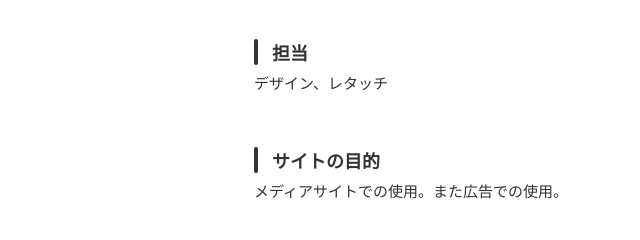
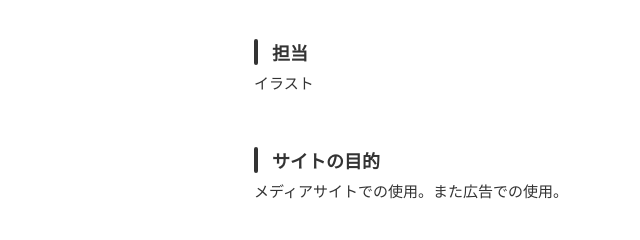
Before and after one commit to myumyu0131/1-portfolio, a plain HTML site: page works-6.html in a window 1280 px wide. Shown: the part 766-1006 px from the top of the page, 26-666 px from the left. Drawn offline with nearby package versions, Linux system fonts and the light colour scheme.

Commit message:
Update works-6.html

```diff
--- a/works-6.html
+++ b/works-6.html
@@ -42,7 +42,7 @@
               <img src="img/works-detail/works-6.jpg" alt="バナー6">
             </p>
             <h3>担当</h3>
-            <p>デザイン、レタッチ</p>
+            <p>イラスト</p>
             <h3>サイトの目的</h3>
             <p>メディアサイトでの使用。また広告での使用。</p>
             <h3>使用技術</h3>
```
